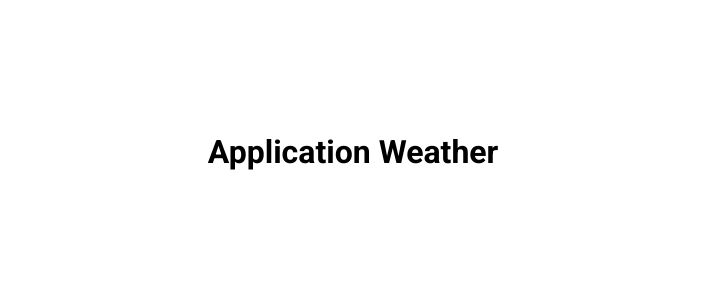
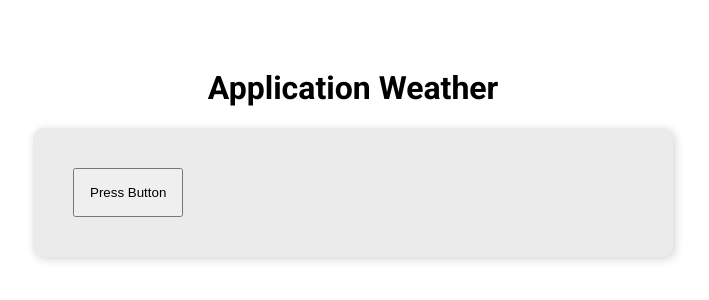
Before and after one commit to Ahmed-M-Nadim/App-Weather, a plain HTML site: page index.html in a window 1280 px wide. Shown: the part 248-548 px from the top of the page, without its empty margins (287-996 px from the left). Drawn offline with Linux system fonts and the light colour scheme.

Commit message:
Add Basic Design

```diff
--- a/index.html
+++ b/index.html
@@ -14,6 +14,9 @@
   </head>
   <body>
     <h1>Application Weather</h1>
+    <section class="main-application">
+      <button>Press Button</button>
+    </section>
     <script src="script.js"></script>
   </body>
 </html>
--- a/style.css
+++ b/style.css
@@ -14,3 +14,18 @@ body {
   height: 100vh;
   overflow: hidden;
 }
+
+.main-application {
+  background-color: #ebebeb;
+  width: 50%;
+  padding: 40px;
+  border-radius: 10px;
+  box-shadow: 2px 2px 10px lightgray;
+  display: flex;
+  flex-direction: row;
+  justify-content: space-between;
+}
+
+button {
+  padding: 15px;
+}
```
